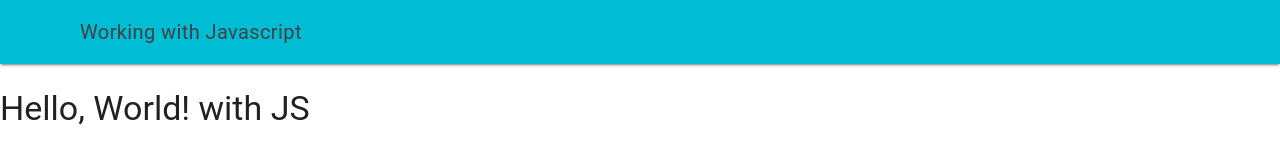
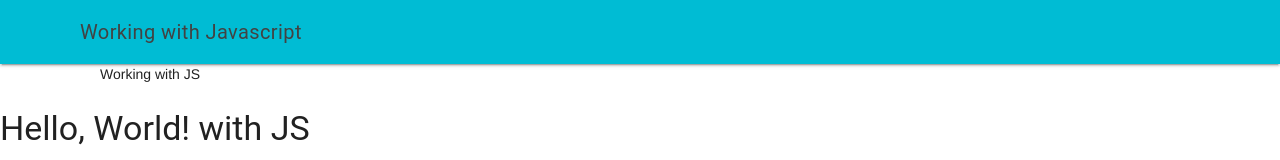
Before and after one commit to Johanna-liu16/ICS2O-Unit1-07-HTMLJS, a plain HTML site: page index.html in a window 1280 px wide. Shown: the top 160 px of the page. Drawn offline with nearby package versions, Linux system fonts and the light colour scheme.

Commit message:
added code

```diff
--- a/index.html
+++ b/index.html
@@ -13,7 +13,7 @@
     <link rel="icon" type="image/png" sizes="32x32" href="favicon-32x32.png">
     <link rel="icon" type="image/png" sizes="16x16" href="favicon-16x16.png">
     <link rel="manifest" href="site.webmanifest">
-    <title>My first webpage, with a favicon</title>
+    <title>My first webpage, with JS</title>
   </head>
   <body>
   <script defer src="https://code.getmdl.io/1.3.0/material.min.js"></script>
@@ -23,6 +23,8 @@
         <span class="mdl-layout-title">Working with Javascript</span>
       </div>
     </div>
+      <main class = "mdl-layout__content">
+        <div class = "page-content" style = "padding-left:100px;">Working with JS</div>
   </body>
   <script>
       function myButtonClicked() {
```
Also changed, not shown: android-chrome-192x192.png (added), android-chrome-512x512.png (added), apple-touch-icon.png (added), favicon-16x16.png (added), favicon-32x32.png (added), favicon.ico (added), site.webmanifest (added), 1 other file.
